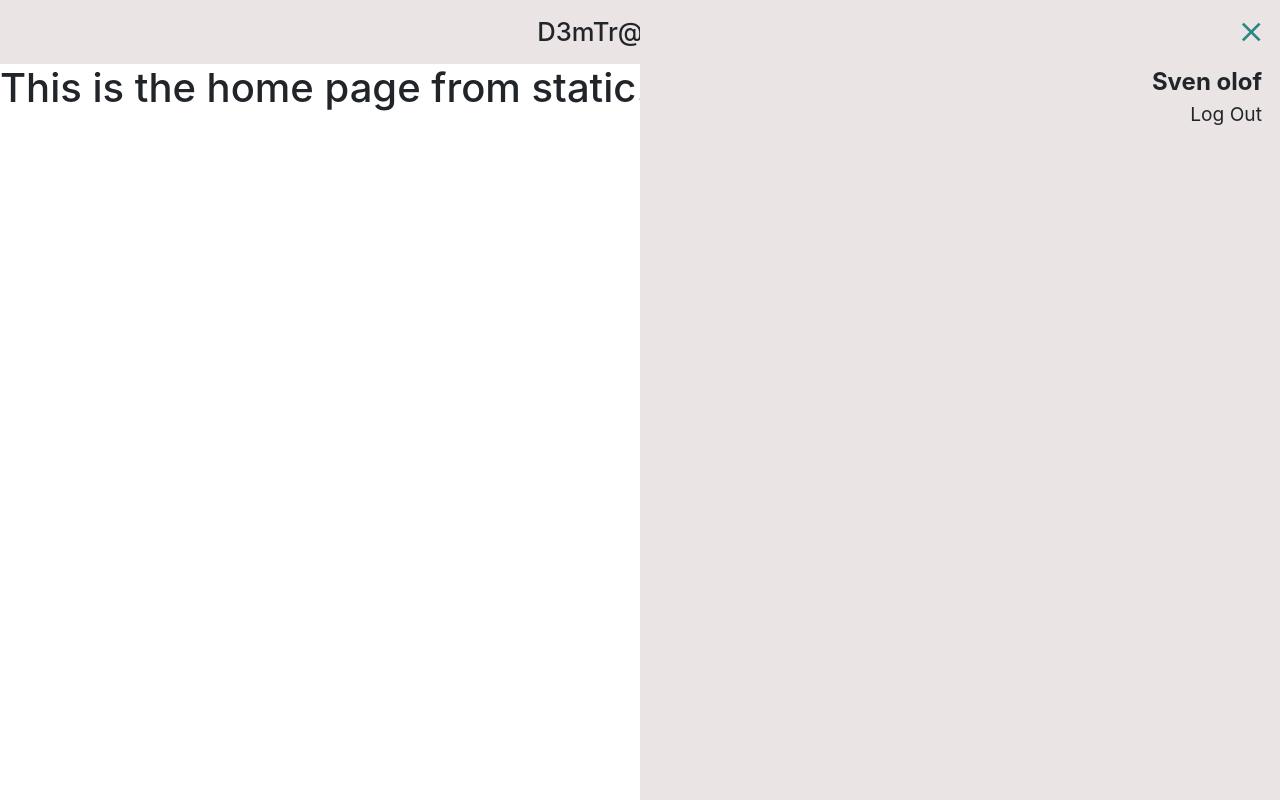
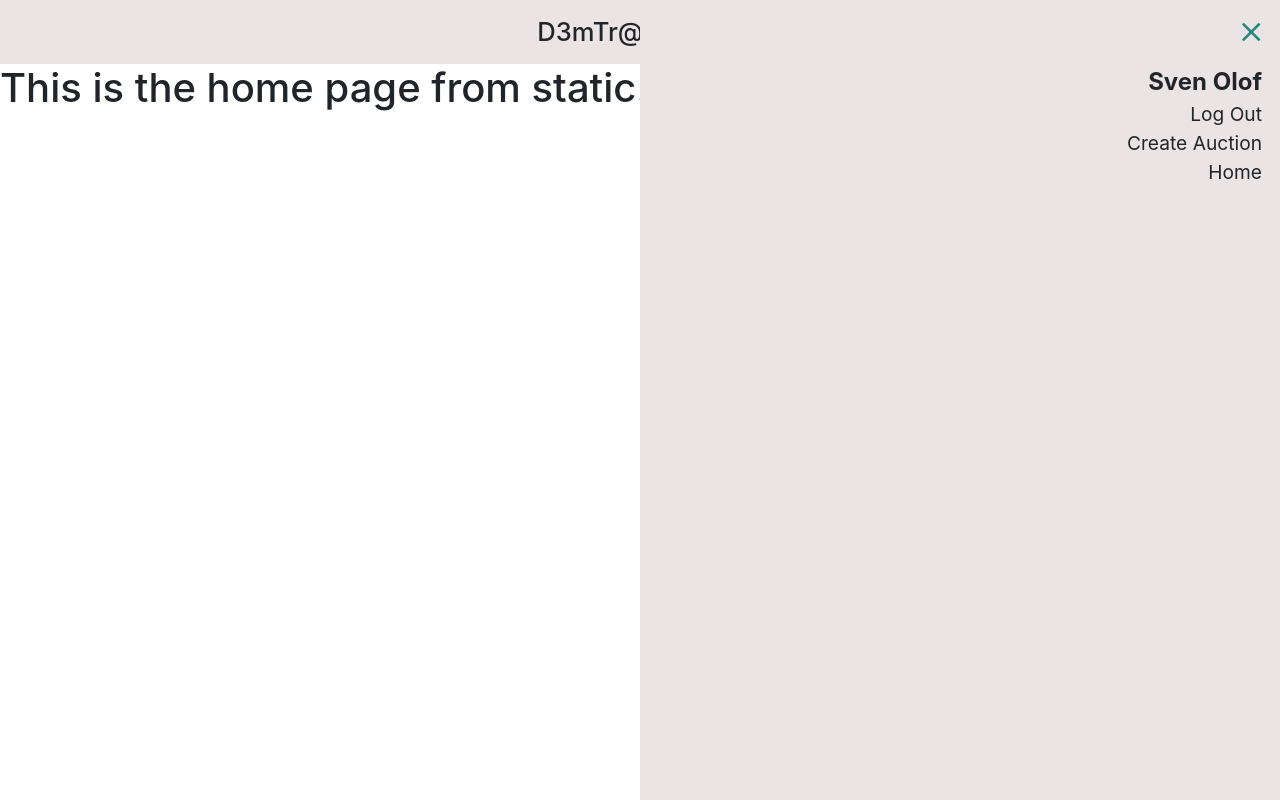
Before and after one commit to smartywebdev0119/spring-market-bidding, a Vue app in the folder src/main/resources/frontend/: page / in a window 1280 px wide. Both pictures are taken after a click on the icon "menu". Built offline with nearby package versions, Linux system fonts and the light colour scheme.

Commit message:
Menu Items show depending on UserStatus (Online/Offline)
Can discuss if we want it hardcoded or made using logics

```diff
--- a/src/main/resources/frontend/src/components/SliderMenu.vue
+++ b/src/main/resources/frontend/src/components/SliderMenu.vue
@@ -4,10 +4,10 @@
       <i class="material-icons" @click="toggleMenu">clear</i>
     </div>
     <div class="user">
-      {{user}}
+      {{ user }}
     </div>
     <div>
-      <div class="menu-item" v-show="user && menuItem.route == '/log-out'" v-for="(menuItem, i) in menuItems" :key="i">
+      <div class="menu-item" v-for="(menuItem, i) in menuItems" :key="i">
         {{ menuItem.title }}
       </div>
     </div>
@@ -18,14 +18,32 @@
 import { Vue, Component } from "vue-property-decorator";
 @Component
 export default class SliderMenu extends Vue {
-  menuItems = [
-    { title: "Log In", route: "/log-in" },
-    { title: "Log Out", route: "/log-out" },
-    { title: "Create Auction", route: "/create-auction" },
-    { title: "Register", route: "/register" },
-    { title: "Home", route: "/" },
+  defaultMenuItems = [
+    { title: "Log In", route: "/log-in", userStatus: ["offline"] },
+    { title: "Log Out", route: "/log-out", userStatus: ["online"] },
+    {
+      title: "Create Auction",
+      route: "/create-auction",
+      userStatus: ["online"],
+    },
+    { title: "Register", route: "/register", userStatus: ["offline"] },
+    { title: "Home", route: "/", userStatus: ["offline", "online"] },
   ];
 
+  get menuItems() {
+    let items;
+    if (this.user) {
+      items = this.defaultMenuItems.filter((item) =>
+        item.userStatus.includes("online")
+      );
+    } else {
+      items = this.defaultMenuItems.filter((item) =>
+        item.userStatus.includes("offline")
+      );
+    }
+
+    return items;
+  }
 
   get user() {
     return this.$store.state.user;
--- a/src/main/resources/frontend/src/store/index.js
+++ b/src/main/resources/frontend/src/store/index.js
@@ -5,7 +5,7 @@ Vue.use(Vuex)
 
 export default new Vuex.Store({
   state: {
-   user: "Sven olof",
+   user: "Sven Olof",
 
   },
   mutations: {
```
